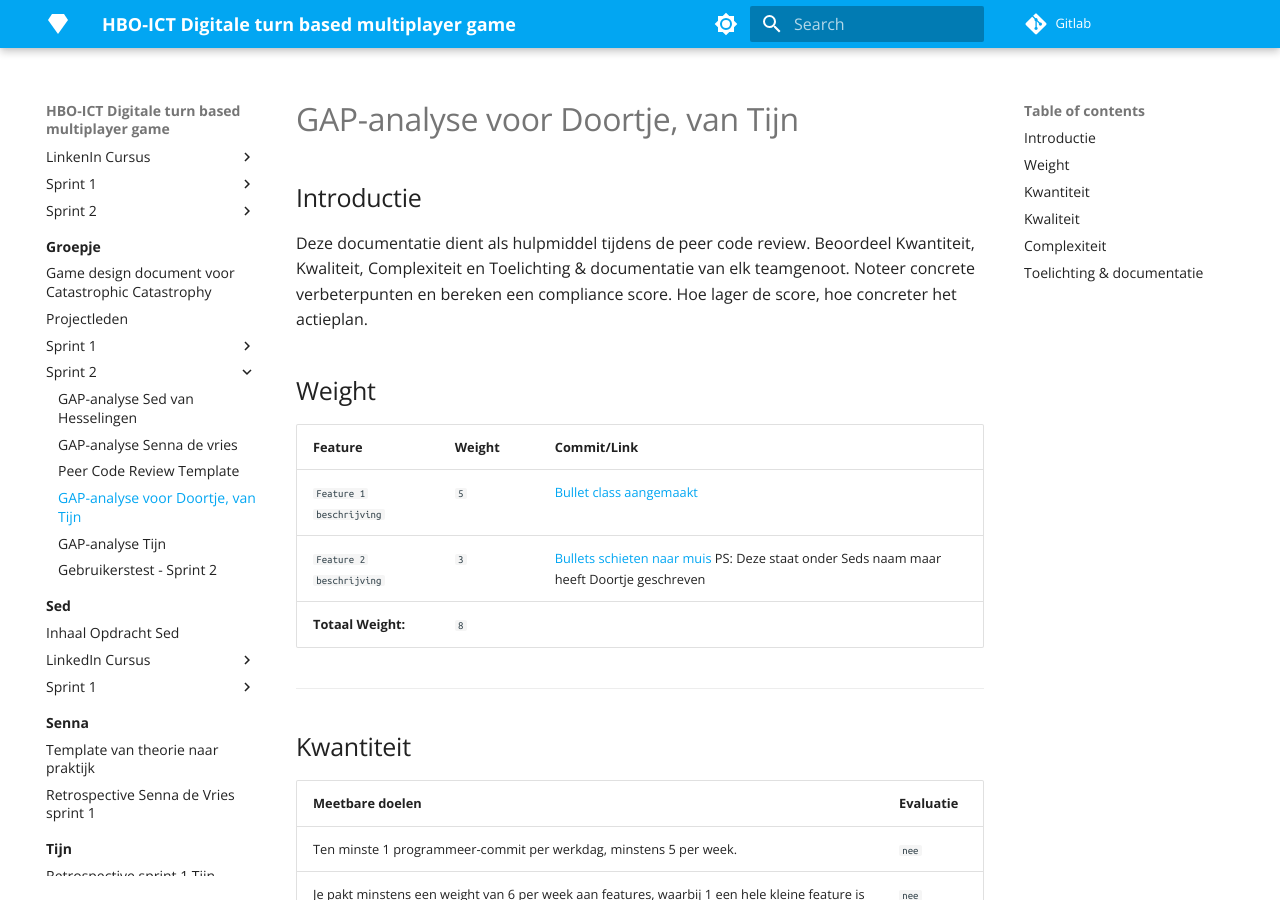
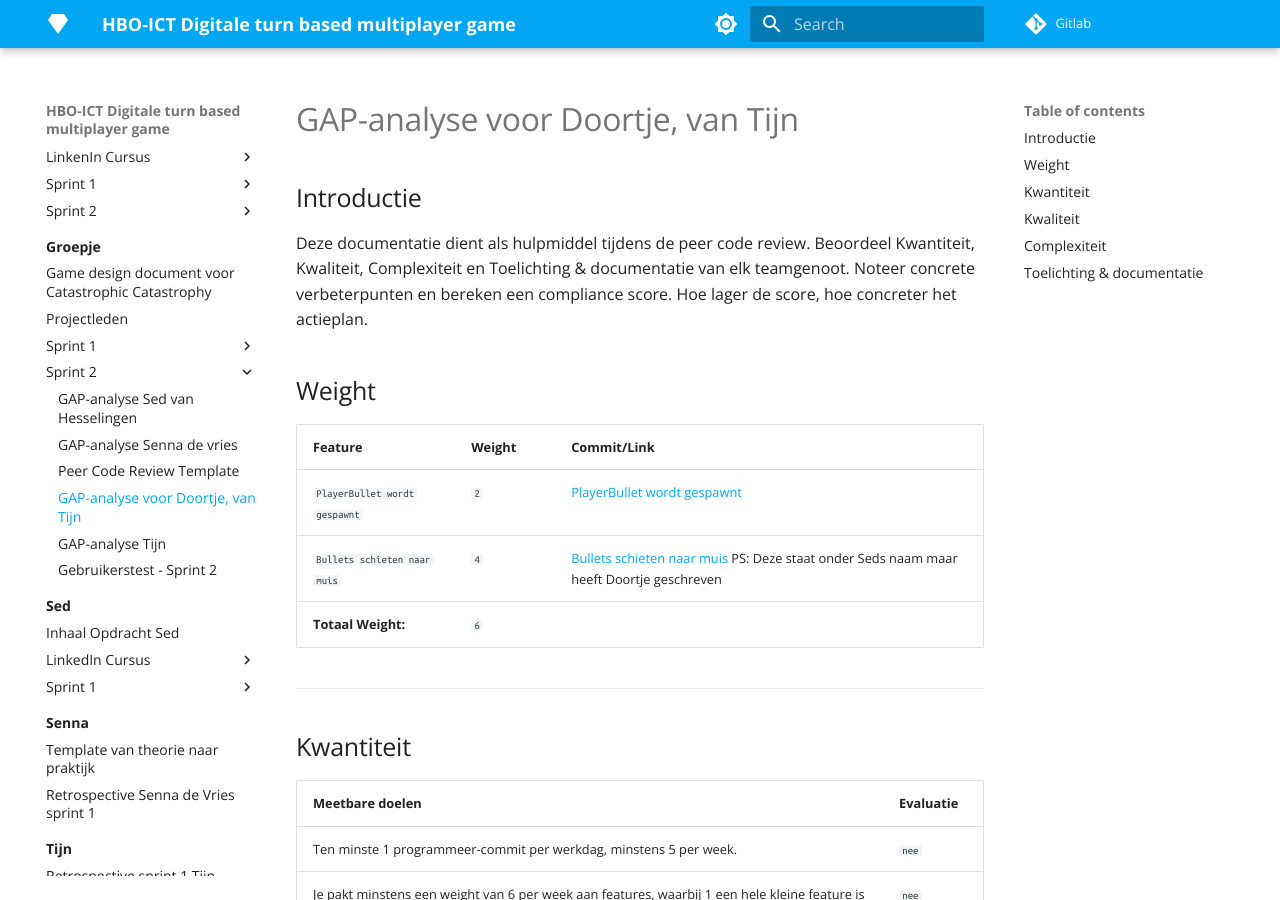
Before and after one commit to Doortje-Geuze/catastrophic-catastrophe, an MkDocs documentation site: the page built from docs/Groepje/Sprint 2/gap-analyse-doortje.md, in a window 1280 px wide and 900 px high. Built offline with MkDocs 1.6.1 and Material for MkDocs 9.7.7, drawn with Linux system fonts in a browser that asks for light colours; nearby versions of some CDN libraries; library files that are not in the unit come from our copies.

Commit message:
gap analyse doortje weight geupdate

```diff
--- a/docs/Groepje/Sprint 2/gap-analyse-doortje.md
+++ b/docs/Groepje/Sprint 2/gap-analyse-doortje.md
@@ -8,9 +8,9 @@ Deze documentatie dient als hulpmiddel tijdens de peer code review. Beoordeel Kw
 
 | **Feature**                                    | **Weight** | **Commit/Link**                     |
 |------------------------------------------------|------------|--------------------------------------|
-| `Feature 1 beschrijving`                       | `5`    | [Bullet class aangemaakt](https://gitlab.fdmci.hva.nl/propedeuse-hbo-ict/onderwijs/2023-2024/out-d-se-gd/blok-4/suuleewooyaa34/-/commit/9ebe3b9f99015e6b3f110ca64508cdd880c3b14d)           |
-| `Feature 2 beschrijving`                       | `3`    | [Bullets schieten naar muis](https://gitlab.fdmci.hva.nl/propedeuse-hbo-ict/onderwijs/2023-2024/out-d-se-gd/blok-4/suuleewooyaa34/-/commit/3d0f603a58e2366c4a4e960398816cd47c4ddba8) PS: Deze staat onder Seds naam maar heeft Doortje geschreven           |
-| **Totaal Weight:**                             | `8`    |                                      |
+| `PlayerBullet wordt gespawnt`                       | `2`    | [PlayerBullet wordt gespawnt](https://gitlab.fdmci.hva.nl/propedeuse-hbo-ict/onderwijs/2023-2024/out-d-se-gd/blok-4/suuleewooyaa34/-/commit/9ebe3b9f99015e6b3f110ca64508cdd880c3b14d)           |
+| `Bullets schieten naar muis`                       | `4`    | [Bullets schieten naar muis](https://gitlab.fdmci.hva.nl/propedeuse-hbo-ict/onderwijs/2023-2024/out-d-se-gd/blok-4/suuleewooyaa34/-/commit/3d0f603a58e2366c4a4e960398816cd47c4ddba8) PS: Deze staat onder Seds naam maar heeft Doortje geschreven           |
+| **Totaal Weight:**                             | `6`    |                                      |
 
 ---
 
```
